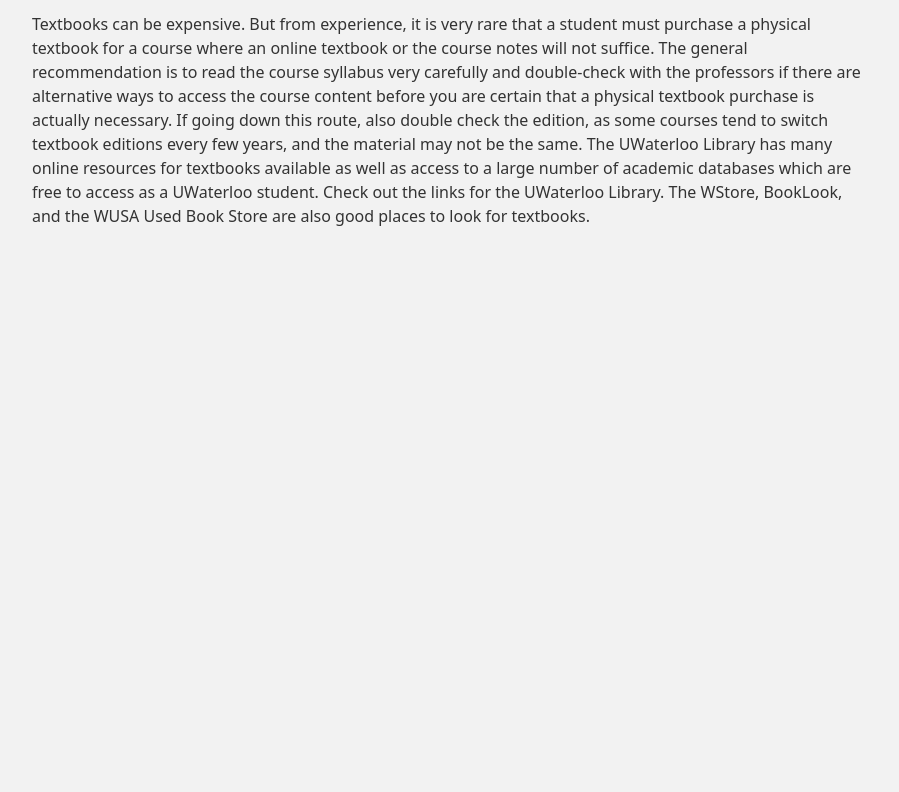
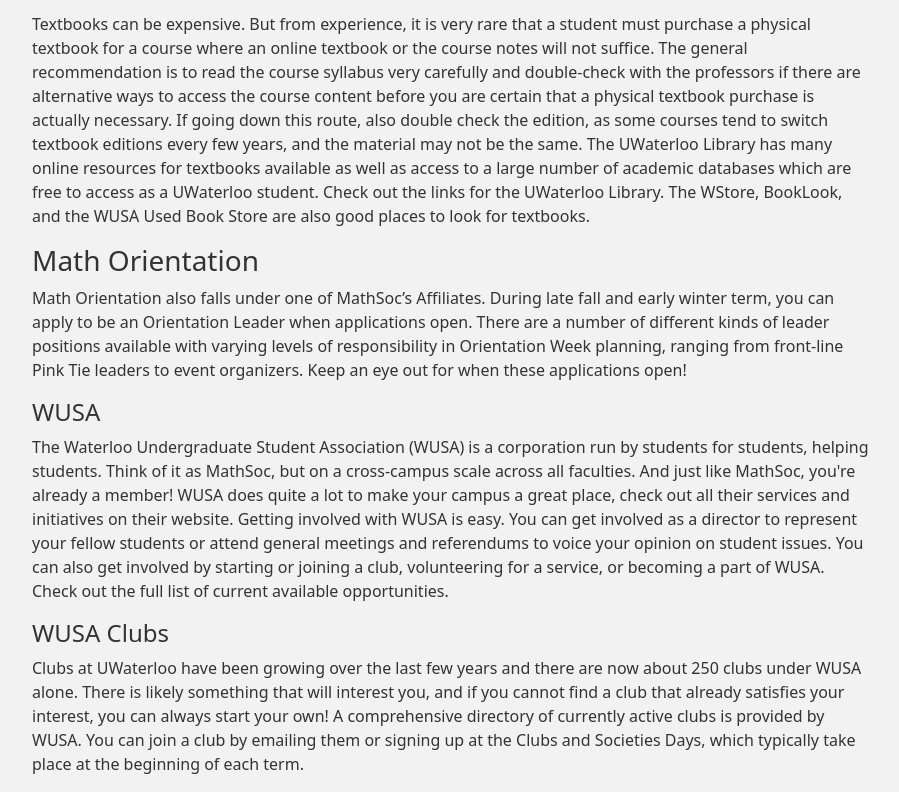
Before and after one commit to connie-wg/mathorientation, a Next.js app: page /firstYearHandbook in a window 1280 px wide. Shown: the part 1034-1826 px from the top of the page, without its empty margins (256-1155 px from the left). Before the commit the page ends 1278 px from the top, so only its background shows below. Built offline with nearby package versions, Linux system fonts and the light colour scheme.

Commit message:
added more sections to textbook

```diff
--- a/pages/firstYearHandbook.js
+++ b/pages/firstYearHandbook.js
@@ -11,12 +11,14 @@
 import generalKnowledgeText from "../public/Handbook/generalKnowledge";
 import courseSelectionText from "../public/Handbook/PreparingForClasses/courseSelection";
 import textbookText from "../public/Handbook/PreparingForClasses/textbooks";
+import mathOrientationText from "../public/Handbook/mathOrientation";
 
 const firstYearHandbook = () => {
   const introduction = useRef(null);
   const generalKnowledge = useRef(null);
   const courseSelection = useRef(null);
   const textbook = useRef(null);
+  const mathOrientation = useRef(null);
 
   return (
     <>
@@ -50,6 +52,12 @@
                     <NavDropdown.Item onClick={() => scrollDown(courseSelection)}>CourseSelection</NavDropdown.Item>
                   </NavDropdown>
                 </Nav.Item>
+                <Nav.Item>
+                <NavDropdown title='Math Orientation' autoClose={false}>
+                    <NavDropdown.Item onClick={() => scrollDown(mathOrientation)}>WUSA</NavDropdown.Item>
+                    <NavDropdown.Item onClick={() => scrollDown(mathOrientation)}>WUSA Clubs</NavDropdown.Item>
+                  </NavDropdown>
+                </Nav.Item>
               </Nav>
             </div>
           </Col>
@@ -68,6 +76,9 @@
             <div ref={textbook}>
               <HandBookSection body={textbookText} />
             </div>
+            <div ref={mathOrientation}>
+              <HandBookSection body={mathOrientationText} />
+            </div>
           </Col>
         </Row>
       </Container>
--- /dev/null
+++ b/public/Handbook/mathOrientation.js
@@ -0,0 +1,15 @@
+const mathOrientationText = {
+    title: 'Math Orientation',
+    text: 'Math Orientation also falls under one of MathSoc’s Affiliates. During late fall and early winter term, you can apply to be an Orientation Leader when applications open. There are a number of different kinds of leader positions available with varying levels of responsibility in Orientation Week planning, ranging from front-line Pink Tie leaders to event organizers. Keep an eye out for when these applications open!',
+    subsections: [
+        {title: 'WUSA',
+         text: 'The Waterloo Undergraduate Student Association (WUSA) is a corporation run by students for students, helping students. Think of it as MathSoc, but on a cross-campus scale across all faculties. And just like MathSoc, you\'re already a member! WUSA does quite a lot to make your campus a great place, check out all their services and initiatives on their website.\
+            Getting involved with WUSA is easy. You can get involved as a director to represent your fellow students or attend general meetings and referendums to voice your opinion on student issues. You can also get involved by starting or joining a club, volunteering for a service, or becoming a part of WUSA. Check out the full list of current available opportunities.'},
+        {title: 'WUSA Clubs',
+         text: 'Clubs at UWaterloo have been growing over the last few years and there are now about 250 clubs under WUSA alone.\
+         There is likely something that will interest you, and if you cannot find a club that already satisfies your interest, you can always start your own! A comprehensive directory of currently active clubs is provided by WUSA.\
+         You can join a club by emailing them or signing up at the Clubs and Societies Days, which typically take place at the beginning of each term.'}
+    ]
+}
+
+export default mathOrientationText;
--- a/styles/firstYearHandbook.module.css
+++ b/styles/firstYearHandbook.module.css
@@ -24,3 +24,9 @@
   width: 1.3rem;
   height: 1.3rem;
 }
+
+.dropdownMenu {
+  position: absolute;
+  left: auto;
+  right: 0;
+}
```
Also changed, not shown: styles/handbook.css (added).
